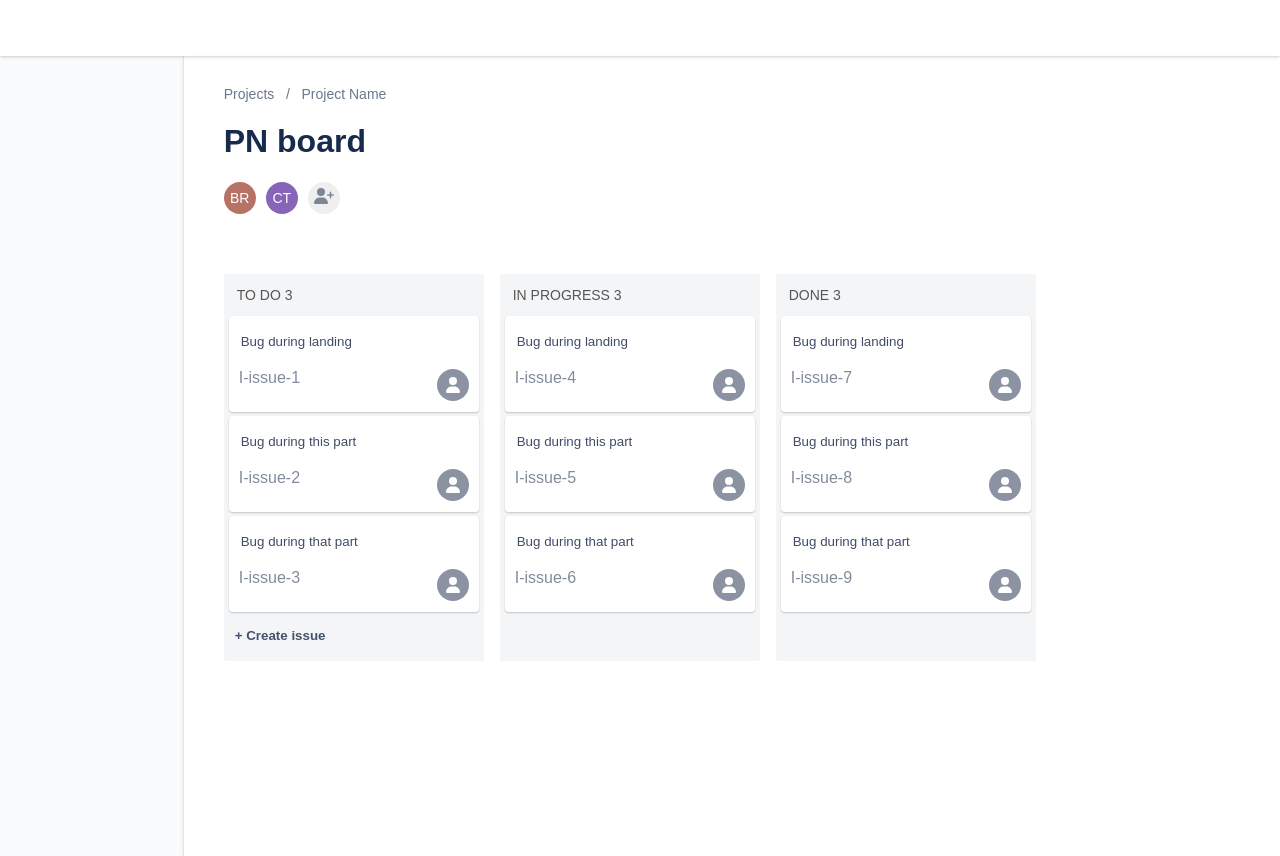
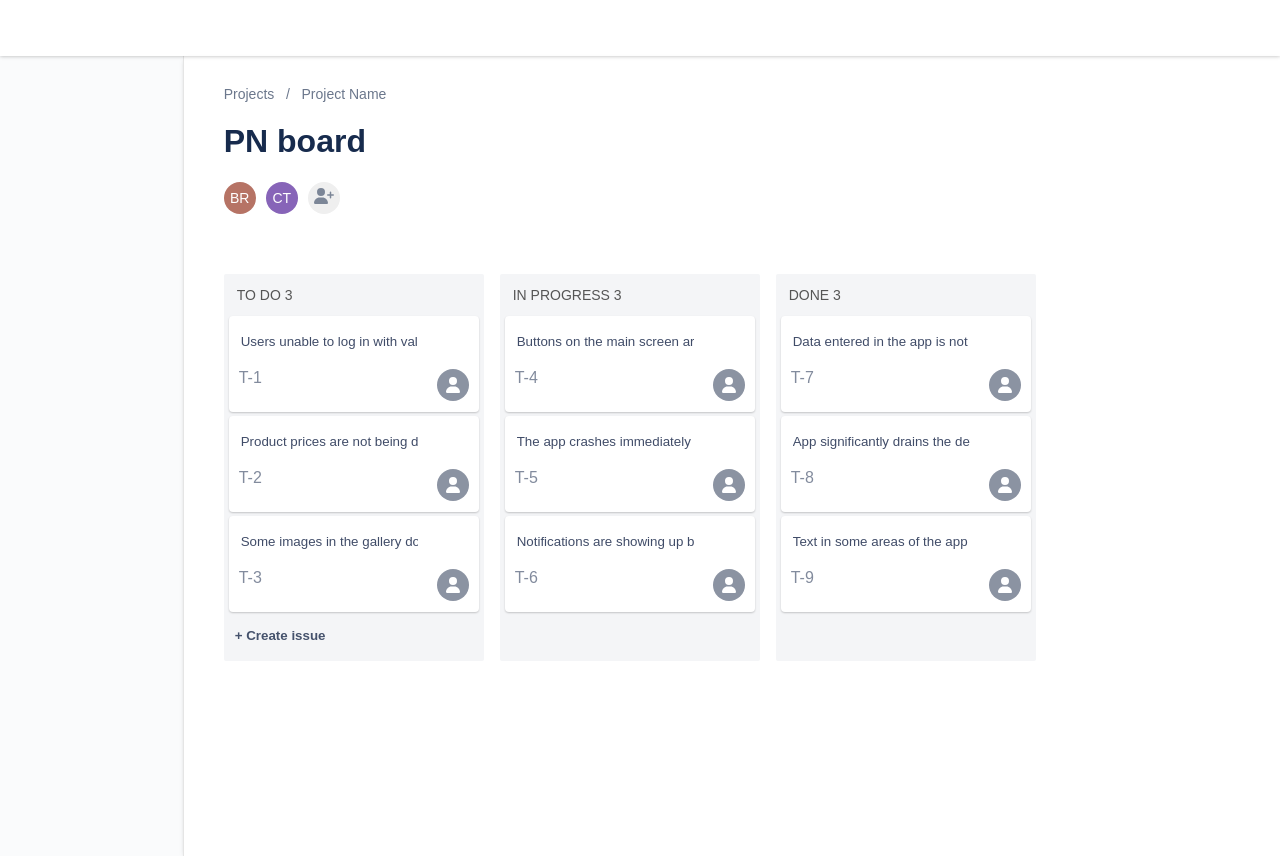
Before and after one commit to Reversal9/taskmanagement, a React (Create React App) app: page / in a window 1280 px wide. Built offline with nearby package versions, Linux system fonts and the light colour scheme.

Commit message:
Add drag and drop functionality to the issues as well as refactor boardSlice to accommodate changes. Planning to replace input boxes with textarea so that the text expands vertically when overflow occurs.

```diff
--- a/src/features/board/Board.js
+++ b/src/features/board/Board.js
@@ -1,6 +1,8 @@
 import React from 'react';
-import { useSelector } from 'react-redux';
+import { useSelector, useDispatch } from 'react-redux';
+import { DragDropContext } from "react-beautiful-dnd";
 import {
+    editColumn,
     selectIssues,
     selectColumns,
     selectColumnOrder
@@ -13,12 +15,56 @@ export function Board() {
     const issues = useSelector(selectIssues);
     const columns = useSelector(selectColumns);
     const columnOrder = useSelector(selectColumnOrder);
+    const dispatch = useDispatch();
+
+    function onDragEnd({ destination, source, draggableId }) {
+        if (!destination) {
+            return;
+        }
+
+        if (source.droppableId === destination.droppableId && source.index === destination.index) {
+            return;
+        }
+
+        if (source.droppableId === destination.droppableId) {
+            const column = columns[source.droppableId];
+            const newIssueIds = Array.from(column.issueIds);
+            newIssueIds.splice(source.index, 1);
+            newIssueIds.splice(destination.index, 0, draggableId);
+            const newColumn = {
+                ...column,
+                issueIds: newIssueIds
+            }
+            dispatch(editColumn(newColumn));
+        }
+
+        if (source.droppableId !== destination.droppableId) {
+            const sourceColumn = columns[source.droppableId];
+            const newSourceIssueIds = Array.from(sourceColumn.issueIds);
+            newSourceIssueIds.splice(source.index, 1);
+            const destinationColumn = columns[destination.droppableId];
+            const newDestinationIssueIds = Array.from(destinationColumn.issueIds);
+            newDestinationIssueIds.splice(destination.index, 0, draggableId);
+            const newSourceColumn = {
+                ...sourceColumn,
+                issueIds: newSourceIssueIds
+            }
+            const newDestinationColumn = {
+                ...destinationColumn,
+                issueIds: newDestinationIssueIds
+            }
+            dispatch(editColumn(newSourceColumn));
+            dispatch(editColumn(newDestinationColumn));
+        }
+    }
 
     return (
         <div
             className ={styles.appProject}>
                 <Header />
 
+                <DragDropContext
+                    onDragEnd = {onDragEnd}>
                     <div
                         className = {styles.appProjectBoard}>
                             {columnOrder.map(columnId => {
@@ -32,6 +78,7 @@ export function Board() {
                                 />
                             })}
                     </div>
+                </DragDropContext>
         </div>
     );
 }
--- a/src/features/board/Column.js
+++ b/src/features/board/Column.js
@@ -1,5 +1,6 @@
 import React, { useState } from "react";
 import { useSelector, useDispatch } from 'react-redux';
+import { Droppable } from 'react-beautiful-dnd';
 import {
     addIssue
 } from './boardSlice';
@@ -7,7 +8,6 @@ import {
     incrementIssueId,
     selectNewIssueId
 } from '../id/idSlice'
-import { IssueList } from "./IssueList";
 import { Issue } from './Issue'
 import styles from './Board.module.css';
 
@@ -32,14 +32,23 @@ export function Column({ column, issues }) {
                         <span>{`${column.title} ${issues.length ? issues.length : "0"}`}</span>
                 </div>
 
-                <IssueList>
-                    {issues.map(issue => {
-                        return <Issue
-                            key = {issue.issueId}
-                            issue = {issue}
-                        />
-                    })}
-                </IssueList>
+                <Droppable
+                    droppableId = {column.columnId}>
+                        {(provided) => {
+                            return <div
+                                ref = {provided.innerRef}
+                                {...provided.droppableProps}>
+                                    {issues.map((issue, index) => {
+                                        return <Issue
+                                            key = {issue.issueId}
+                                            index = {index}
+                                            issue = {issue}
+                                        />
+                                    })}
+                                    {provided.placeholder}
+                            </div>
+                        }}
+                </Droppable>
 
                 {isAddingIssue ? (
                     <div
@@ -54,7 +63,10 @@ export function Column({ column, issues }) {
                             <button
                                 className = {styles.appProjectBoardColumnAddIssueConfirmButton}
                                 onClick = {() => {
-                                    dispatch(addIssue(newIssue));
+                                    dispatch(addIssue({
+                                        issue: newIssue,
+                                        columnId: column.columnId
+                                    }));
                                     dispatch(incrementIssueId());
                                     setNewIssue(null);
                                     setIsAddingIssue(false);
--- a/src/features/board/Issue.js
+++ b/src/features/board/Issue.js
@@ -1,5 +1,6 @@
 import React, { useState, useRef, useEffect } from 'react';
 import { useSelector, useDispatch } from 'react-redux';
+import { Draggable } from 'react-beautiful-dnd';
 import {
     editSummary,
     editIssueAssigneeId
@@ -12,9 +13,7 @@ import { DropdownContainer } from "./DropdownContainer";
 import { DropdownItem } from "./DropdownItem";
 import styles from './Board.module.css';
 
-
-
-export function Issue({ issue }) {
+export function Issue({ index, issue }) {
     const members = useSelector(selectMembers);
     const assignee = members.find(member => member.memberId === issue.assigneeId);
     const dispatch = useDispatch();
@@ -53,9 +52,15 @@ export function Issue({ issue }) {
     }
 
     return (
-        <div>
-            <div
-                className = {styles.appProjectBoardColumnIssue}>
+        <Draggable
+            draggableId = {issue.issueId}
+            index = {index}>
+                {(provided) => {
+                    return <div
+                        className = {styles.appProjectBoardColumnIssue}
+                        ref = {provided.innerRef}
+                        {...provided.draggableProps}
+                        {...provided.dragHandleProps}>
                             <div
                                 className = {styles.appProjectBoardColumnIssueRow}>
                                 <input
@@ -71,7 +76,7 @@ export function Issue({ issue }) {
                             </div>
                             <div
                                 className = {styles.appProjectBoardColumnIssueRow}>
-                            <span>{`I-${issue.issueId}`}</span>
+                                <span>{issue.issueId}</span>
 
                                 <div
                                     className = {styles.appProjectBoardColumnIssueRowEnd}>
@@ -85,7 +90,6 @@ export function Issue({ issue }) {
                                         unassigned = {!assignee}
                                         showTooltip = {true}
                                     />
-                            </div>
                                 </div>
                             </div>
 
@@ -105,5 +109,7 @@ export function Issue({ issue }) {
                                 })}
                             </DropdownContainer>}
                         </div>
+                }}
+        </Draggable>
     );
 }
--- a/src/features/board/IssueList.js
+++ /dev/null
@@ -1,9 +0,0 @@
-import React from 'react';
-
-export function IssueList({ children }) {
-    return (
-        <div>
-            {children}
-        </div>
-    );
-}
--- a/src/features/board/boardSlice.js
+++ b/src/features/board/boardSlice.js
@@ -2,31 +2,31 @@ import { createSlice } from '@reduxjs/toolkit';
 
 const initialState = {
     issues: {
-        'issue-1': {issueId: 'issue-1', summary: "Bug during landing", assigneeId: null},
-        'issue-2': {issueId: 'issue-2', summary: "Bug during this part", assigneeId: null},
-        'issue-3': {issueId: 'issue-3', summary: "Bug during that part", assigneeId: null},
-        'issue-4': {issueId: 'issue-4', summary: "Bug during landing", assigneeId: null},
-        'issue-5': {issueId: 'issue-5', summary: "Bug during this part", assigneeId: null},
-        'issue-6': {issueId: 'issue-6', summary: "Bug during that part", assigneeId: null},
-        'issue-7': {issueId: 'issue-7', summary: "Bug during landing", assigneeId: null},
-        'issue-8': {issueId: 'issue-8', summary: "Bug during this part", assigneeId: null},
-        'issue-9': {issueId: 'issue-9', summary: "Bug during that part", assigneeId: null},
+        'T-1': {issueId: 'T-1', summary: "Users unable to log in with valid credentials.", assigneeId: null},
+        'T-2': {issueId: 'T-2', summary: "Product prices are not being displayed correctly.", assigneeId: null},
+        'T-3': {issueId: 'T-3', summary: "Some images in the gallery do not load.", assigneeId: null},
+        'T-4': {issueId: 'T-4', summary: "Buttons on the main screen are misaligned.", assigneeId: null},
+        'T-5': {issueId: 'T-5', summary: "The app crashes immediately after launching.", assigneeId: null},
+        'T-6': {issueId: 'T-6', summary: "Notifications are showing up blank.", assigneeId: null},
+        'T-7': {issueId: 'T-7', summary: "Data entered in the app is not syncing properly.", assigneeId: null},
+        'T-8': {issueId: 'T-8', summary: "App significantly drains the device's battery.", assigneeId: null},
+        'T-9': {issueId: 'T-9', summary: "Text in some areas of the app overlaps itself.", assigneeId: null},
     },
     columns: {
         'column-1': {
             columnId: 'column-1',
             title: 'To Do',
-            issueIds: ['issue-1', 'issue-2', 'issue-3']
+            issueIds: ['T-1', 'T-2', 'T-3']
         },
         'column-2': {
             columnId: 'column-2',
             title: 'In Progress',
-            issueIds: ['issue-4', 'issue-5', 'issue-6']
+            issueIds: ['T-4', 'T-5', 'T-6']
         },
         'column-3': {
             columnId: 'column-3',
             title: 'Done',
-            issueIds: ['issue-7', 'issue-8', 'issue-9']
+            issueIds: ['T-7', 'T-8', 'T-9']
         }
     },
     columnOrder: ['column-1', 'column-2', 'column-3']
@@ -37,13 +37,17 @@ export const boardSlice = createSlice({
     initialState,
     reducers: {
         addIssue: (state, action) => {
-            state.issues[action.payload.issueId] = action.payload;
+            state.issues[action.payload.issue.issueId] = action.payload.issue;
+            state.columns[action.payload.columnId].issueIds.push(action.payload.issue.issueId);
         },
         editSummary: (state, action) => {
             state.issues[action.payload.issueId].summary = action.payload.summary;
         },
         editIssueAssigneeId: (state, action) => {
             state.issues[action.payload.issueId].assigneeId = action.payload.assigneeId;
+        },
+        editColumn: (state, action) => {
+            state.columns[action.payload.columnId] = action.payload;
         }
     },
 });
@@ -51,7 +55,8 @@ export const boardSlice = createSlice({
 export const {
     addIssue,
     editSummary,
-    editIssueAssigneeId
+    editIssueAssigneeId,
+    editColumn
 } = boardSlice.actions;
 
 export const selectIssues = (state) => state.board.issues;
--- a/src/features/id/idSlice.js
+++ b/src/features/id/idSlice.js
@@ -23,7 +23,7 @@ export const {
     incrementMemberId
 } = idSlice.actions;
 
-export const selectNewIssueId = (state) => state.id.newIssueId;
-export const selectNewMemberId = (state) => state.id.newMemberId;
+export const selectNewIssueId = (state) => `I-${state.id.newIssueId}`;
+export const selectNewMemberId = (state) => `M-${state.id.newMemberId}`;
 
 export default idSlice.reducer;
--- a/src/features/team/Team.js
+++ b/src/features/team/Team.js
@@ -153,7 +153,6 @@ export function Team() {
                                         } else {
                                             dispatch(addMember(newMember));
                                             dispatch(incrementMemberId());
-                                            console.log("adding")
                                         }
                                         handleCloseForm();
                                     }}>
--- a/src/index.js
+++ b/src/index.js
@@ -10,11 +10,11 @@ const container = document.getElementById('root');
 const root = createRoot(container);
 
 root.render(
-  <React.StrictMode>
+  // <React.StrictMode>
     <Provider store={store}>
       <App />
     </Provider>
-  </React.StrictMode>
+  /*</React.StrictMode>*/
 );
 
 // If you want to start measuring performance in your app, pass a function
```
Lines whose indentation alone changed are shown as unchanged.
